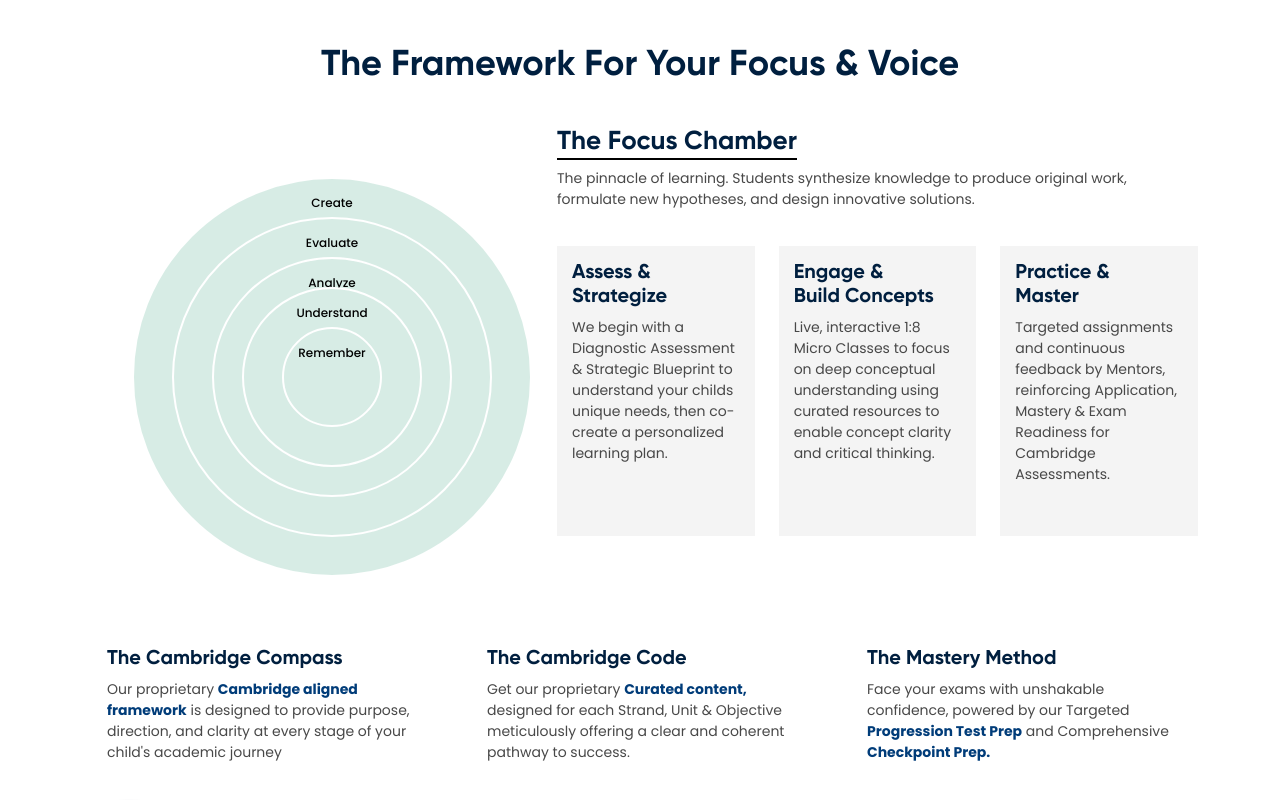
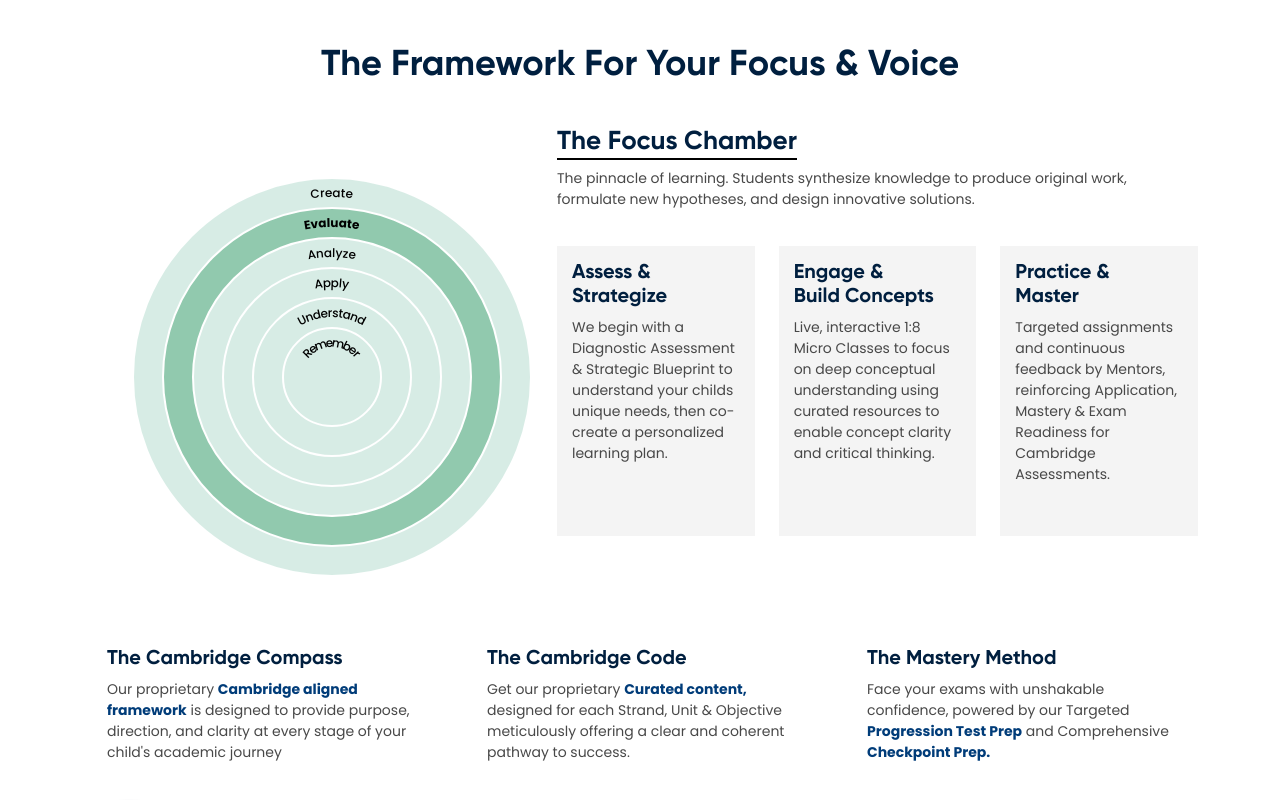
Before and after one commit to Rukhsar499/studymonk, a Next.js app: page / in a window 1280 px wide. Shown: the part 756-1556 px from the top of the page. Built offline with nearby package versions, Linux system fonts and the light colour scheme.

Commit message:
create new branch

```diff
--- /dev/null
+++ b/src/app/component/Rings.module.css
@@ -0,0 +1,38 @@
+.targetSection {
+    position: relative;
+    width: 500px;
+    height: 500px;
+    border-radius: 50%;
+    display: flex;
+    align-items: center;
+    justify-content: center;
+  }
+
+  /* Circles */
+  .ring {
+    position: absolute;
+    border: 2px solid white;
+    border-radius: 50%;
+    cursor: pointer;
+    transition: background-color 0.3s ease, transform 0.2s ease;
+  }
+
+  /* Optional hover feedback */
+  .ring:hover {
+    transform: scale(1.01);
+  }
+
+  /* SVG text overlay */
+  .svgOverlay {
+    position: absolute;
+    inset: 0;
+    pointer-events: none; /* so clicks go to .ring below */
+  }
+
+  /* Text styling */
+  .ringText {
+    font-family: "Poppins", sans-serif;
+    font-size: 12px;
+    fill: #000; /* text color */
+    dominant-baseline: hanging;
+  }
--- /dev/null
+++ b/src/app/component/Rings.tsx
@@ -0,0 +1,111 @@
+"use client";
+
+import { useState, useMemo } from "react";
+import styles from "./Rings.module.css";
+
+type RingType =
+  | "create"
+  | "evaluate"
+  | "analyze"
+  | "apply"
+  | "understand"
+  | "remember";
+
+const colors: Record<RingType, string> = {
+  create: "#AEDAC1",
+  evaluate: "#91C9AE",
+  analyze: "#B1DDCC",
+  apply: "#BBDEC8",
+  understand: "#C5E5D5",
+  remember: "#E9F1EF",
+};
+
+// 🔹 Sizes adjusted so no overlap
+const ringList: { type: RingType; label: string; size: number }[] = [
+  { type: "create", label: "Create", size: 400 },
+  { type: "evaluate", label: "Evaluate", size: 340 },
+  { type: "analyze", label: "Analyze", size: 280 },
+  { type: "apply", label: "Apply", size: 220 },
+  { type: "understand", label: "Understand", size: 160 },
+  { type: "remember", label: "Remember", size: 100 },
+];
+
+// Helper: SVG circle path
+const circlePathD = (cx: number, cy: number, r: number) =>
+  `M ${cx - r}, ${cy}
+   a ${r},${r} 0 1,1 ${r * 2},0
+   a ${r},${r} 0 1,1 ${-r * 2},0`;
+
+export default function Rings() {
+  const [activeRing, setActiveRing] = useState<RingType>("evaluate");
+
+  const size = 500;
+  const cx = size / 2;
+  const cy = size / 2;
+
+  const paths = useMemo(() => {
+    const pad = 10;
+    return ringList.reduce<Record<RingType, string>>((acc, ring) => {
+      const r = ring.size / 2 - pad;
+      acc[ring.type] = circlePathD(cx, cy, Math.max(r, 0));
+      return acc;
+    }, {} as Record<RingType, string>);
+  }, [cx, cy]);
+
+  return (
+    <div className={styles.targetSection}>
+      {/* Circles */}
+      {ringList.map((ring) => (
+        <div
+          key={ring.type}
+          className={styles.ring}
+          style={{
+            width: `${ring.size}px`,
+            height: `${ring.size}px`,
+            backgroundColor:
+              activeRing === ring.type ? colors[ring.type] : "#D7ECE5",
+          }}
+          onClick={() => setActiveRing(ring.type)}
+        />
+      ))}
+
+      {/* Curved text */}
+      <svg
+        className={styles.svgOverlay}
+        viewBox={`0 0 ${size} ${size}`}
+        width={size}
+        height={size}
+      >
+        <defs>
+          {ringList.map((ring) => (
+            <path
+              key={`path-${ring.type}`}
+              id={`path-${ring.type}`}
+              d={paths[ring.type]}
+              transform={`rotate(-90 ${cx} ${cy})`} // 🔹 Rotate to top
+            />
+          ))}
+        </defs>
+
+        {ringList.map((ring) => (
+          <text
+            key={`text-${ring.type}`}
+            className={styles.ringText}
+            style={{
+              fontWeight: activeRing === ring.type ? 700 : 500,
+            }}
+          >
+            <textPath
+              href={`#path-${ring.type}`}
+              startOffset="50%"
+              textAnchor="middle"
+              letterSpacing="0.5px"
+            >
+              {ring.label}
+            </textPath>
+          </text>
+        ))}
+      </svg>
+    </div>
+  );
+}
--- a/src/app/globals.css
+++ b/src/app/globals.css
@@ -207,42 +207,8 @@
   cursor: pointer;
 }
 /* banner section ends */
-/* second */
-.target-section {
-  position: relative;
-  width: 500px;
-  height: 500px;
-  border-radius: 50%;
-  display: flex;
-  align-items: center;
-  justify-content: center;
-}
-
-.ring {
-  position: absolute;
-  border: 2px solid white;
-  border-radius: 50%;
-  display: flex;
-  align-items: flex-start;
-  justify-content: center;
-  font-family: "Poppins";
-  font-size: 12px;
-  font-weight: 500;
-  color: black;
-  text-align: center;
-  padding-top: 15px;
-  background-color: #D7ECE5; /* Default color */
-  transition: background-color 0.3s ease;
-  cursor: pointer;
-}
-
-/* Sizes only (no colors here) */
-.create { width: 400px; height: 400px; }
-.evaluate { width: 320px; height: 320px; }
-.analyze { width: 240px; height: 240px; }
-.apply { width: 160px; height: 160px; }
-.understand { width: 180px; height: 180px; }
-.remember { width: 100px; height: 100px; }
+
+
 /* second ends */
 .faq-sdeimg {
   background-image: url("/assets/img/mummy-bg.webp");
--- a/src/app/page.tsx
+++ b/src/app/page.tsx
@@ -12,6 +12,7 @@
 import ImageSlider from "../app/component/ImageSlider";
 import FullWidthImageSection from "../app/component/FullWidthImageSection";
 import WidthImageSection from "../app/component/WidthImageSection";
+import Rings from "./component/Rings";
 
 
 
@@ -19,46 +20,6 @@
 
 export default function Home() {
 
-  useEffect(() => {
-    const rings = document.querySelectorAll<HTMLDivElement>(".ring");
-
-    const handleClick = (ring: HTMLDivElement) => {
-      // Reset all to default
-      rings.forEach((r) => (r.style.backgroundColor = "#D7ECE5"));
-
-      const typeClass = ring.classList[1] as
-        | "create"
-        | "evaluate"
-        | "analyze"
-        | "apply"
-        | "understand"
-        | "remember";
-
-      const colors: Record<typeof typeClass, string> = {
-        create: "#AEDAC1",
-        evaluate: "#91C9AE",
-        analyze: "#B1DDCC",
-        apply: "#BBDEC8",
-        understand: "#C5E5D5",
-        remember: "#E9F1EF",
-      };
-
-      if (typeClass && colors[typeClass]) {
-        ring.style.backgroundColor = colors[typeClass];
-      }
-    };
-
-    rings.forEach((ring) =>
-      ring.addEventListener("click", () => handleClick(ring))
-    );
-
-    // Cleanup on unmount
-    return () => {
-      rings.forEach((ring) =>
-        ring.removeEventListener("click", () => handleClick(ring))
-      );
-    };
-  }, []);
 
 
 
@@ -88,10 +49,6 @@
 `},
     { title: "Expressive Confidence", content: "This is the content of Accordion 4." },
   ];
-
-
-
-
 
   return (
     <>
@@ -124,14 +81,7 @@
           <div className="all-text">
             <div className="row">
               <div className="col-lg-4 col-md-5 col-12">
-                <div className="target-section">
-                  <div className="ring create">Create</div>
-                  <div className="ring evaluate">Evaluate</div>
-                  <div className="ring analyze">Analyze</div>
-                  <div className="ring apply">Apply</div>
-                  <div className="ring understand">Understand</div>
-                  <div className="ring remember">Remember</div>
-                </div>
+                <Rings />
               </div>
               <div className="col-lg-1 col-md-1 col-1"></div>
               <div className="col-lg-7 col-md-6 col-12">
@@ -652,7 +602,6 @@
             <div className="col-lg-6 col-md-6 col-12">
               <h2 className="text-center">Frequently Asked Questions</h2>
               <div className="accordion" id="accordionExample">
-
                 <div className="accordion-item">
                   <h2 className="accordion-header" id="headingOne">
                     <button
```
